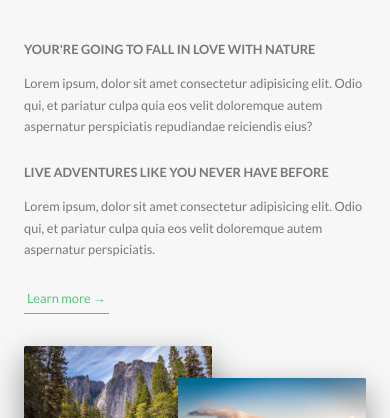
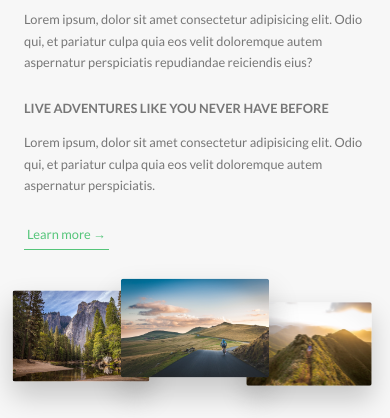
Before and after one commit to vahid-bagh3ri/NaTours, a website: page index.html in a window 390 px wide. Shown: the part 926-1344 px from the top of the page. Drawn offline with Linux system fonts and the light colour scheme.

Commit message:
Writing Media Queries - Layout, About and Features Sections

```diff
--- a/sass/base/_utilities.scss
+++ b/sass/base/_utilities.scss
@@ -7,9 +7,17 @@
 }
 .u-margin-bottom-medium {
   margin-bottom: 4rem !important;
+
+  @include respond(tab-port) {
+    margin-bottom: 3rem !important;
+  }
 }
 .u-margin-bottom-big {
   margin-bottom: 8rem !important;
+
+  @include respond(tab-port) {
+    margin-bottom: 5rem !important;
+  }
 }
 .u-margin-top-big {
   margin-bottom: 8rem !important;
--- a/sass/components/_composition.scss
+++ b/sass/components/_composition.scss
@@ -10,18 +10,41 @@
     transition: all 0.2s;
     outline-offset: 2rem;
 
+    @include respond(tab-port) {
+      float: left;
+      position: relative;
+      width: 33.333333333333%;
+
+      box-shadow: 0 1.5rem 3rem rgba($color-black, 0.2);
+    }
+
     &--p1 {
       left: 0;
       top: -2rem;
+
+      @include respond(tab-port) {
+        top: 0;
+        transform: scale(1.2);
+      }
     }
     &--p2 {
       right: 0;
       top: 2rem;
+      @include respond(tab-port) {
+        top: -1rem;
+        transform: scale(1.3);
+        z-index: 100;
+      }
     }
 
     &--p3 {
       left: 20%;
       top: 10rem;
+      @include respond(tab-port) {
+        top: 1rem;
+        left: 0;
+        transform: scale(1.1);
+      }
     }
     &:hover {
       outline: 1.5rem solid $color-primary;
--- a/sass/components/_feature-box.scss
+++ b/sass/components/_feature-box.scss
@@ -7,6 +7,9 @@
   box-shadow: 0 1.5rem 4rem rgba($color-black, 0.15);
   transition: transform 0.3s;
 
+  @include respond(tab-port) {
+    padding: 2rem;
+  }
   &__icon {
     font-size: 6rem;
     margin-bottom: 0.5rem;
@@ -18,6 +21,10 @@
     );
     -webkit-background-clip: text;
     color: transparent;
+
+    @include respond(tab-port) {
+      margin-bottom: 0rem;
+    }
   }
   &:hover {
     transform: translateY(-1.5rem) scale(1.03);
--- a/sass/layout/_footer.scss
+++ b/sass/layout/_footer.scss
@@ -11,6 +11,10 @@
   &__logo-box {
     text-align: center;
     margin-bottom: 8rem;
+
+    @include respond(tab-port){
+      margin-bottom: 6rem;
+  }
   }
   &__logo {
     width: 15rem;
--- a/sass/layout/_navigation.scss
+++ b/sass/layout/_navigation.scss
@@ -16,8 +16,8 @@
     cursor: pointer;
 
     @include respond(tab-port) {
-      top: 4.5rem;
-      right: 4.5rem;
+      top: 4rem;
+      right: 4rem;
     }
     @include respond(phone) {
       top: 3rem;
--- a/sass/pages/_home.scss
+++ b/sass/pages/_home.scss
@@ -2,6 +2,10 @@
   background-color: $color-grey-light-1;
   padding: 25rem 0;
   margin-top: -20vh;
+
+  @include respond(tab-port) {
+    padding: 20rem 0;
+  }
 }
 
 .section-features {
@@ -19,17 +23,29 @@
   & > * {
     transform: skewY(7deg);
   }
+
+  @include respond(tab-port) {
+    padding: 10rem 0;
+  }
 }
 
 .section-tours {
   background-color: $color-grey-light-1;
   padding: 25rem 0 15rem 0;
   margin-top: -10rem;
+
+  @include respond(tab-port) {
+    padding: 20rem 0 10rem 0;
+  }
 }
 
 .section-stories {
   position: relative;
   padding: 15rem 0;
+
+  @include respond(tab-port) {
+    padding: 10rem 0;
+  }
 }
 
 .section-book {
@@ -39,6 +55,10 @@
     $color-primary-light,
     $color-primary-dark
   );
+
+  @include respond(tab-port) {
+    padding: 10rem 0;
+  }
 }
 
 .book {
@@ -54,9 +74,8 @@
   box-shadow: 0 1.5rem 4rem rgba($color-black, 0.2);
   height: 50rem;
 
-  &__form{
+  &__form {
     width: 50%;
     padding: 6rem;
-
   }
 }
```
Also changed, not shown: css/style.css.
